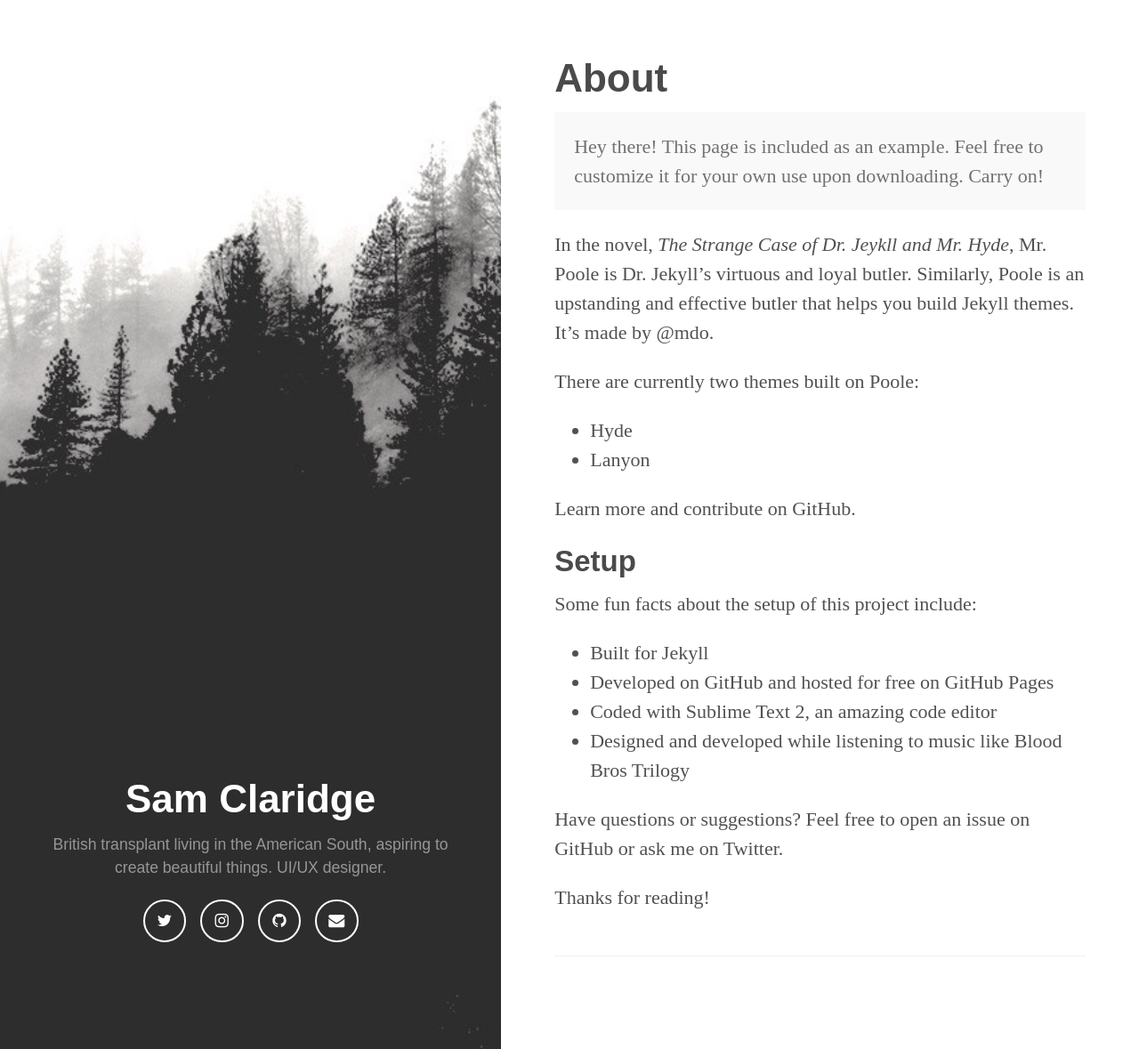
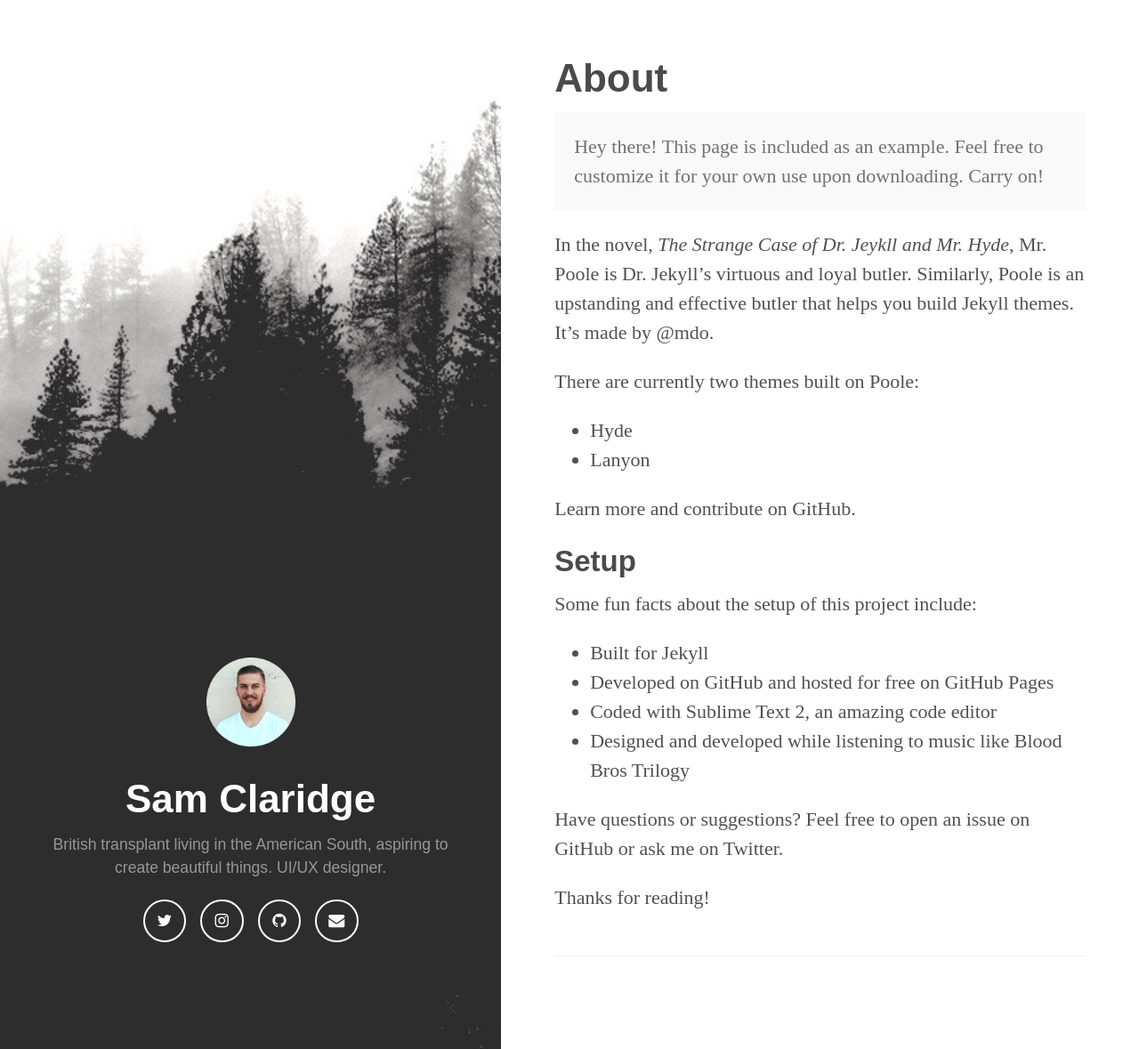
Before and after one commit to samclaridge/samclaridge.github.io, a Jekyll site: the page built from about.md, in a window 1280 px wide and 1179 px high. Shown: the whole window at 89% size. Built offline with Jekyll 4.4.1, drawn with Linux system fonts in a browser that asks for light colours; nearby versions of some CDN libraries; Markdown is read by kramdown in place of the engine named in the settings.

Commit message:
add profile pic

```diff
--- a/_includes/head.html
+++ b/_includes/head.html
@@ -25,8 +25,8 @@
   <script>try{Typekit.load({ async: true });}catch(e){}</script>
 
   <!-- Icons -->
-  <link rel="apple-touch-icon-precomposed" sizes="144x144" href="{{ site.baseurl }}public/apple-touch-icon-144-precomposed.png">
-  <link rel="shortcut icon" href="{{ site.baseurl }}public/favicon.ico">
+  <link rel="apple-touch-icon-precomposed" sizes="144x144" href="{{ site.baseurl }}public/apple-touch-icon.png">
+  <link rel="shortcut icon" href="/public/favicon.ico">
 
   <!-- RSS -->
   <link rel="alternate" type="application/rss+xml" title="RSS" href="/atom.xml">
--- a/_includes/sidebar.html
+++ b/_includes/sidebar.html
@@ -1,5 +1,6 @@
 <div class="sidebar">
   <div class="container sidebar-sticky">
+    <img src="/public/profile-pic.jpg" class="profile-pic"></img>
     <div class="sidebar-about">
       <h1>{{ site.title }}</h1>
       <p class="lead">{{ site.description }}</p>
--- a/public/css/hyde.css
+++ b/public/css/hyde.css
@@ -296,3 +296,8 @@ a:hover, a h2:hover, a span:hover {color: #91A7B4; text-decoration: none;}
     padding: 8px 10px;
     font-size: inherit;
 }
+
+.profile-pic {
+  display: inline-block;
+  width:100px;
+}
```
Also changed, not shown: public/apple-touch-icon-144-precomposed.png (deleted).
